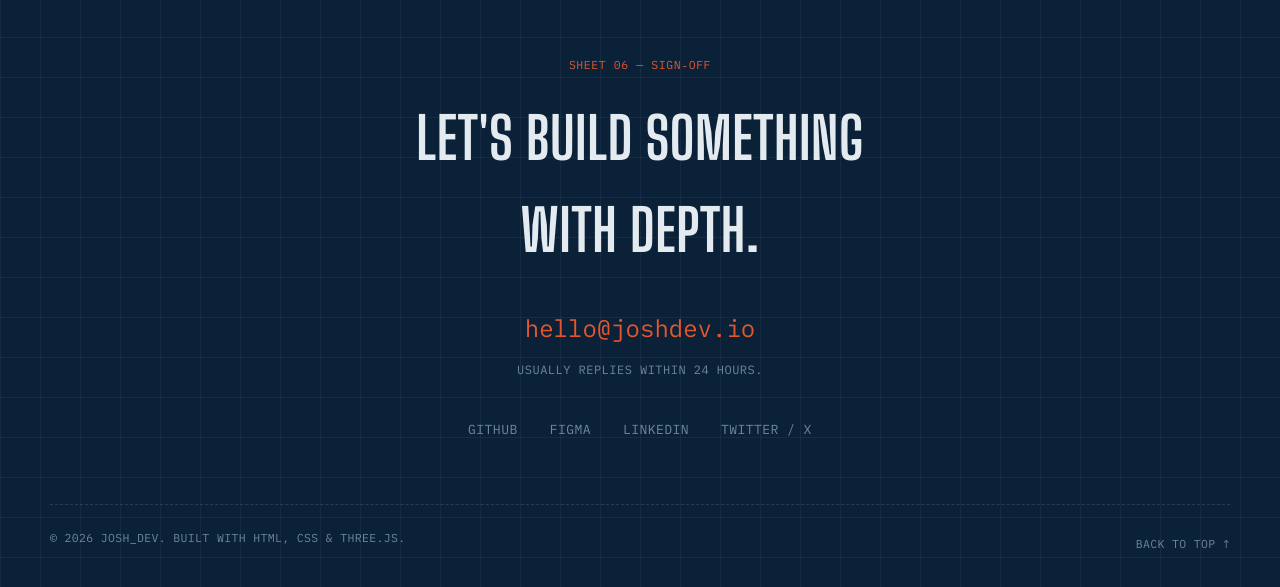
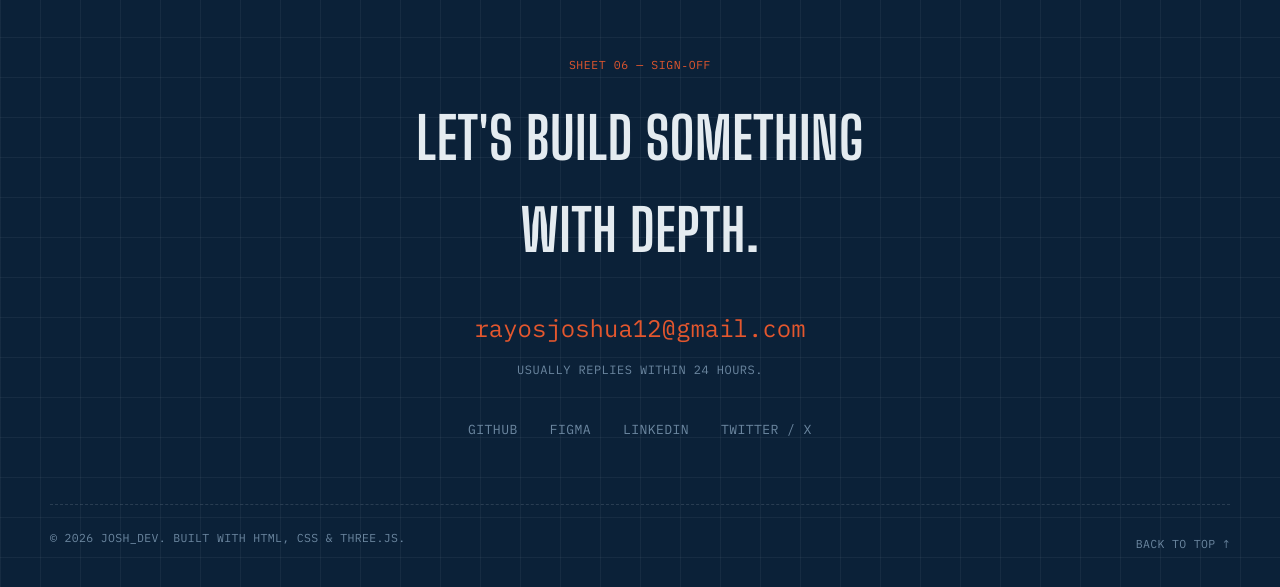
Before and after one commit to JoshDeV-eng/Pront-Portfolio, a plain HTML site: page index.html in a window 1280 px wide. Shown: the part 4083-4670 px from the top of the page. Drawn offline with nearby package versions, Linux system fonts and the light colour scheme; animation ran at ten frames a second.

Commit message:
Change contact email address
Updated email contact from 'hello@joshdev.io' to 'rayosjoshua12@gmail.com'.

```diff
--- a/index.html
+++ b/index.html
@@ -327,7 +327,7 @@
   <div class="contact__inner">
     <span class="section-idx">SHEET 06 — SIGN&#8209;OFF</span>
     <h2 class="contact__title">Let's build something<br>with depth.</h2>
-    <a href="mailto:hello@joshdev.io" class="contact__email">hello@joshdev.io</a>
+    <a href="mailto:rayosjoshua12@gmail.com" class="contact__email">rayosjoshua12@gmail.com</a>
     <p class="contact__note">Usually replies within 24 hours.</p>
 
     <div class="contact__socials">
```
